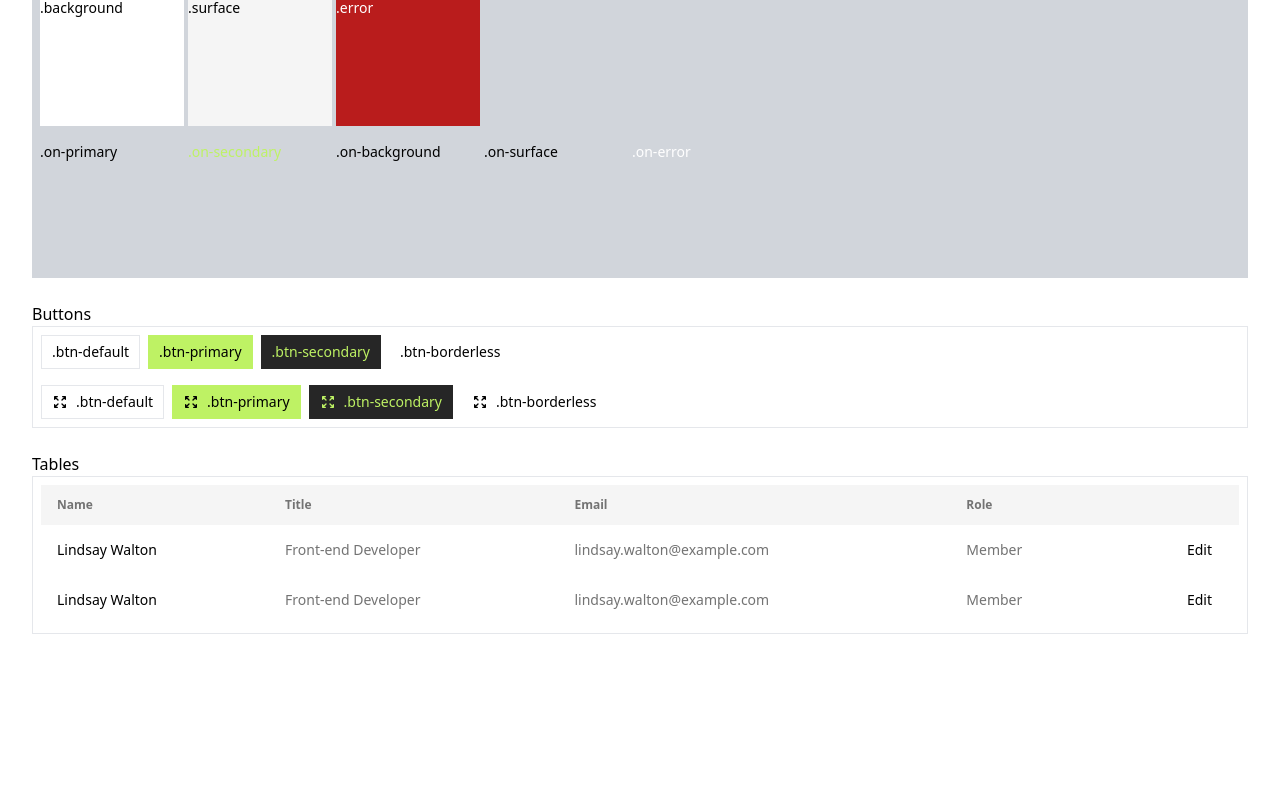
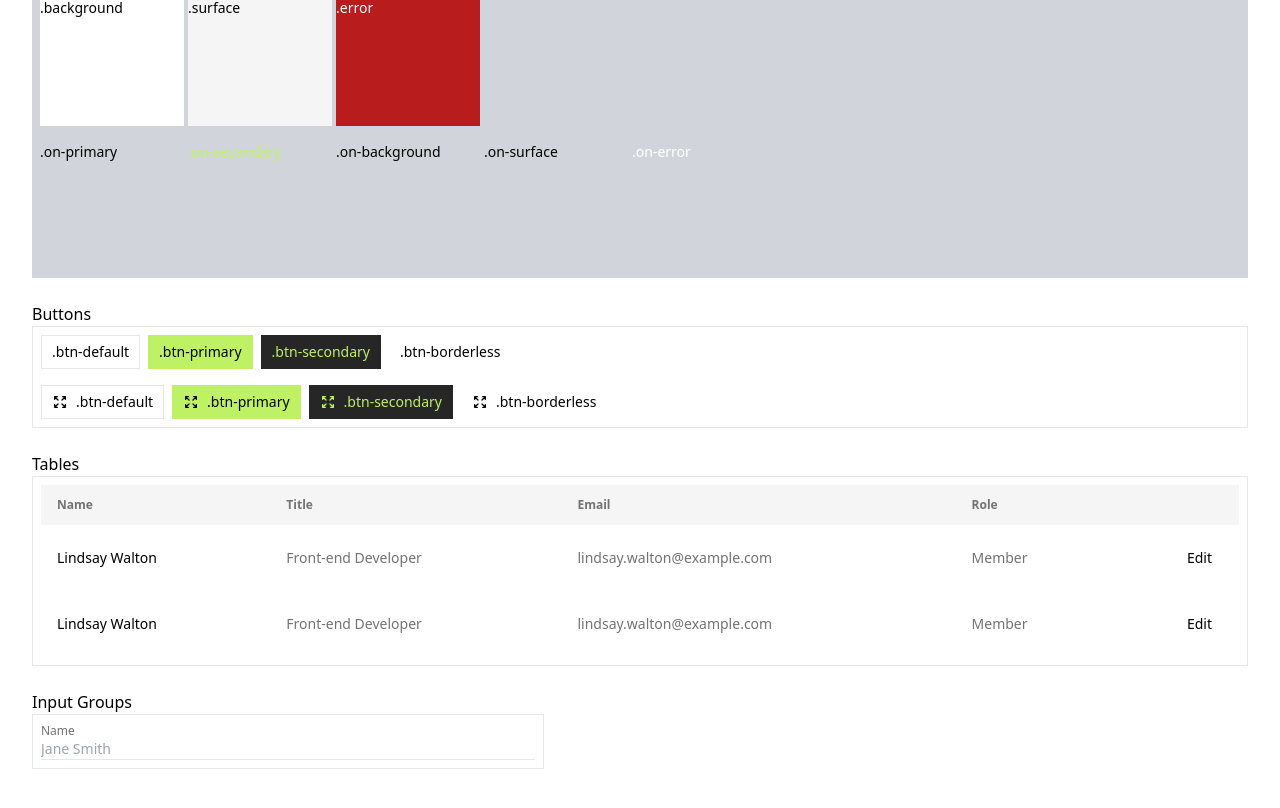
Before and after one commit to f7g/p1-ui-library, a React (Create React App) app: page / in a window 1280 px wide. Shown: the part 210-1018 px from the top of the page. Before the commit the page ends 876 px from the top, so only its background shows below. Built offline with nearby package versions, Linux system fonts and the light colour scheme.

Commit message:
Refactor, add input groups

```diff
--- a/src/App.js
+++ b/src/App.js
@@ -1,13 +1,15 @@
 import ColorTheme from "./components/color-theme";
 import Buttons from "./components/buttons";
 import Tables from "./components/tables";
+import InputGroups from "./components/input-groups";
 
 function App() {
   return (
-    <div className="space-y-6 p-8">
+    <div className="space-y-6 p-8 mb-24">
       <ColorTheme />
       <Buttons />
       <Tables />
+      <InputGroups />
     </div>
   );
 }
--- /dev/null
+++ b/src/components/input-groups.js
@@ -0,0 +1,13 @@
+export default function InputGroups() {
+  return (
+    <section>
+      <h2>Input Groups</h2>
+      <div className="border p-2 max-w-lg">
+        <div>
+          <label htmlFor="name">Name</label>
+          <input type="text" name="name" id="name" placeholder="Jane Smith" />
+        </div>
+      </div>
+    </section>
+  );
+}
--- a/src/index.css
+++ b/src/index.css
@@ -50,20 +50,17 @@
   }
 
   /* Buttons */
-  .btn {
+  button {
     @apply inline-flex items-center px-2.5 py-1.5 border text-sm font-medium hover:opacity-80;
   }
-  .btn-default {
-    @apply btn;
+  button.btn-primary {
+    @apply border-transparent primary on-primary;
   }
-  .btn-primary {
-    @apply btn border-transparent primary on-primary;
+  button.btn-secondary {
+    @apply border-transparent secondary on-secondary;
   }
-  .btn-secondary {
-    @apply btn border-transparent secondary on-secondary;
-  }
-  .btn-borderless {
-    @apply btn border-transparent;
+  button.btn-borderless {
+    @apply border-transparent;
   }
 
   /* Hero icons svg */
@@ -72,19 +69,27 @@
   }
 
   /* Table */
-  .table {
+  table {
     @apply min-w-full;
   }
-  .table thead {
+  table thead {
     @apply surface on-surface-light;
   }
-  .table thead th {
+  table thead th {
     @apply px-4 py-3 text-left text-xs font-semibold;
   }
-  .table tbody {
+  table tbody {
     @apply background on-background;
   }
-  .table tbody tr td {
+  table tbody tr td {
     @apply whitespace-nowrap px-4 py-2 text-sm;
   }
+
+  /* Input groups */
+  label {
+    @apply block text-xs font-medium on-background-light;
+  }
+  input {
+    @apply block w-full border-b text-sm focus:outline-0;
+  }
 }
```
